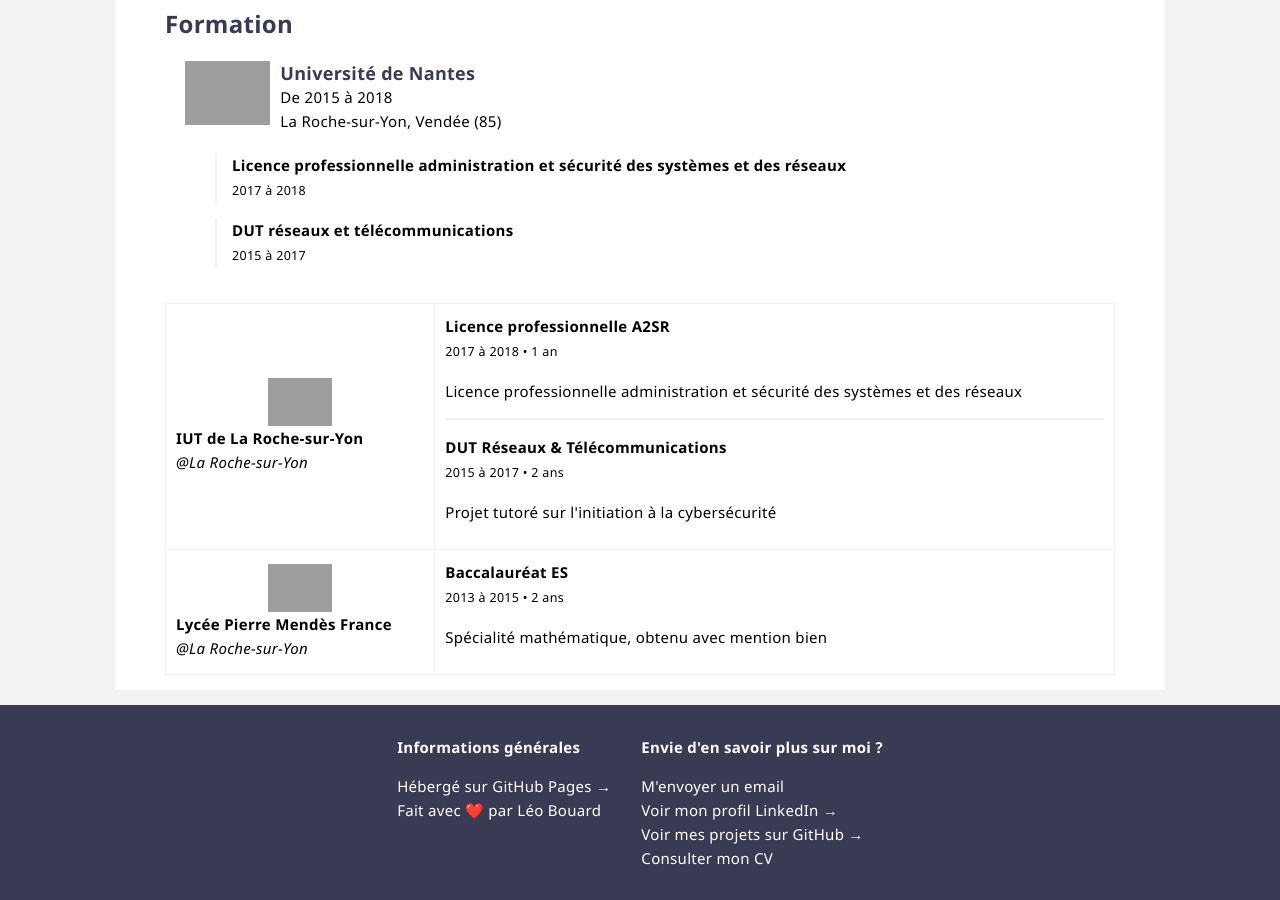
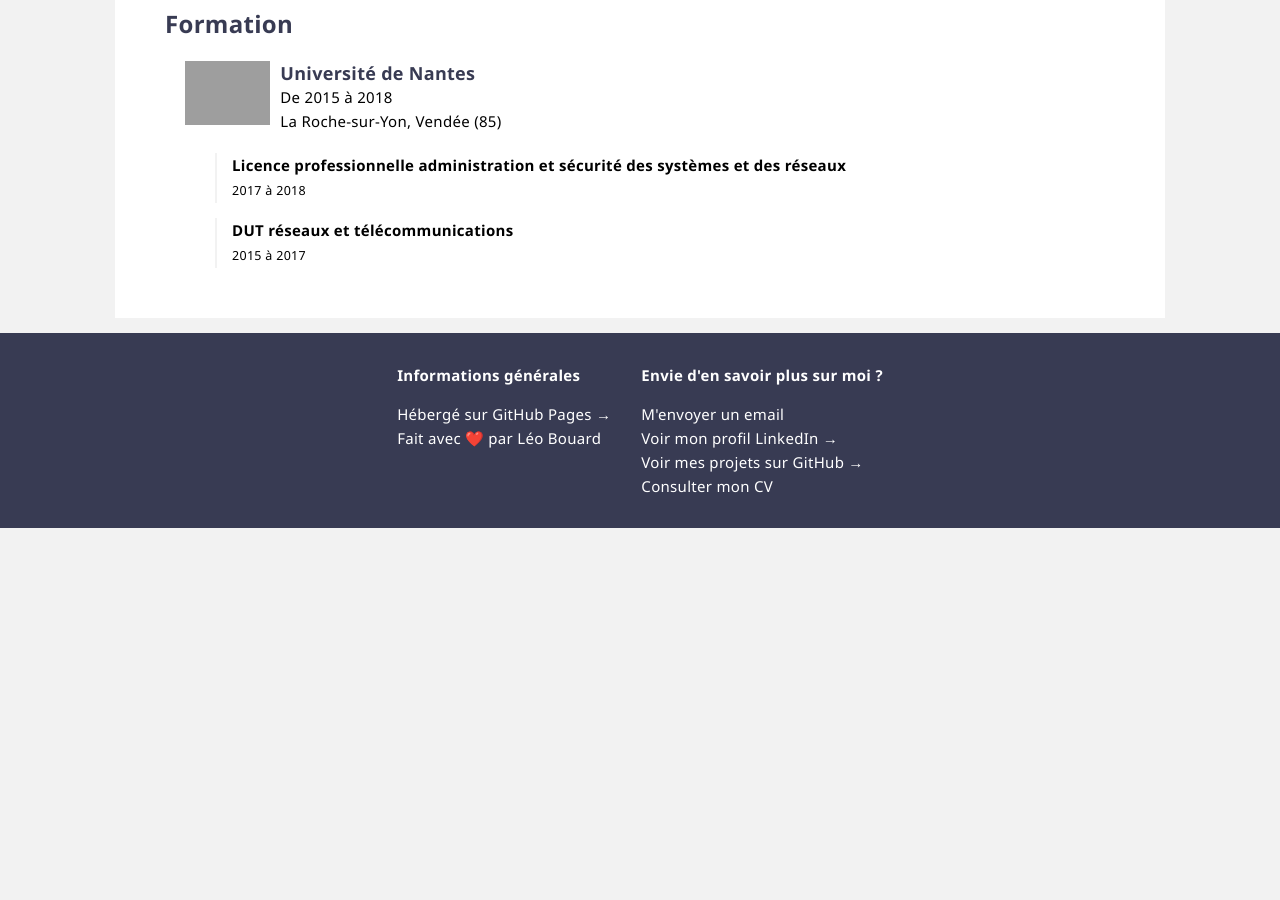
Before and after one commit to leobouard/leobouard.github.io, a Jekyll site: the page built from cv.md, in a window 1280 px wide and 900 px high, scrolled down 1619 px. Built offline with Jekyll 4.4.1, drawn with Linux system fonts in a browser that asks for light colours; our own code applies the rules of GitHub Pages for plain Markdown files; after the commit the page ends 2147 px from its top, so only the background shows below that; grey boxes are pictures that could not be loaded.

Commit message:
Update cv.md

```diff
--- a/cv.md
+++ b/cv.md
@@ -136,36 +136,3 @@ Je sais faire deux trois trucs en PowerShell, et j'essaie de le partager au maxi
         </div>
     </div>
 </div>
-
-
-
-<table class="CVtable"><tbody>
-    <tr class="CVtr">
-        <td class="CVtd">
-            <img src="/assets/images/univ-nantes.jfif" alt="Université de Nantes" width="64px">
-            <strong>IUT de La Roche-sur-Yon</strong><br>
-            <i>@La Roche-sur-Yon</i>
-        </td>
-        <td>
-            <strong>Licence professionnelle A2SR</strong><br>
-            <small>2017 à 2018 • 1 an</small>
-            <p>Licence professionnelle administration et sécurité des systèmes et des réseaux</p>
-            <hr>
-            <strong>DUT Réseaux & Télécommunications</strong><br>
-            <small>2015 à 2017 • 2 ans</small>
-            <p>Projet tutoré sur l'initiation à la cybersécurité</p>
-        </td>
-    </tr>
-    <tr class="CVtr">
-        <td class="CVtd">
-            <img src="/assets/images/mendes.jfif" alt="Lycée Pierre Mendès France" width="64px">
-            <strong>Lycée Pierre Mendès France</strong><br>
-            <i>@La Roche-sur-Yon</i>
-        </td>
-        <td>
-            <strong>Baccalauréat ES</strong><br>
-            <small>2013 à 2015 • 2 ans</small>
-            <p>Spécialité mathématique, obtenu avec mention bien</p>
-        </td>
-    </tr>
-</tbody></table>
```
